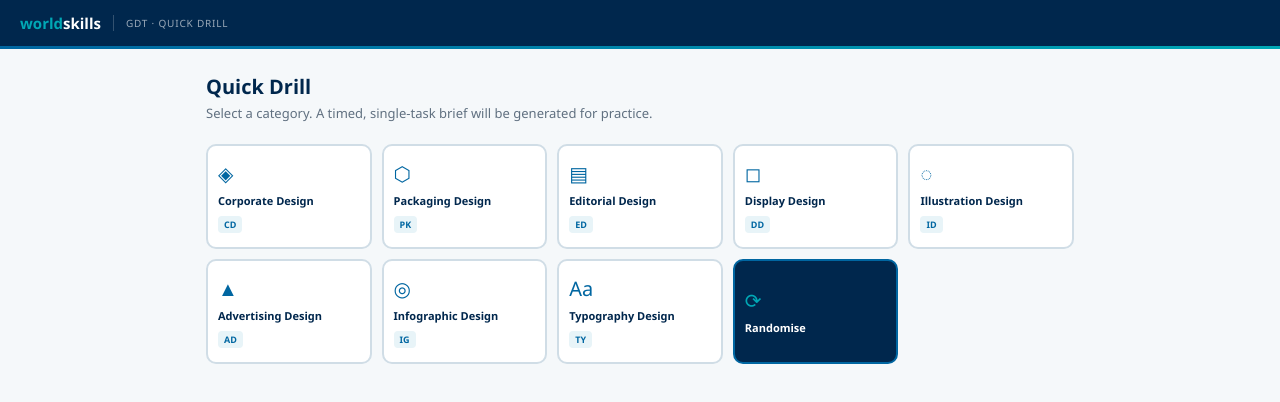
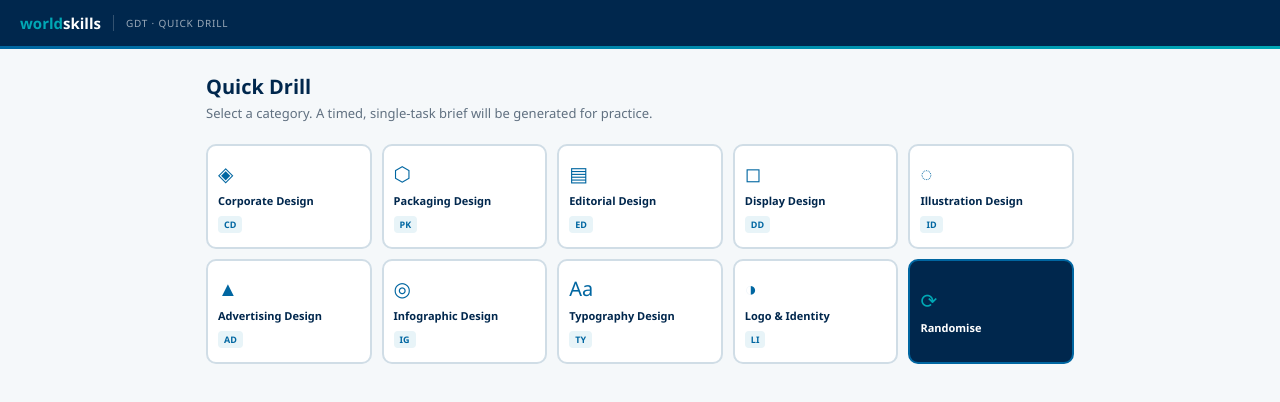
Before and after one commit to shawnyeofz-droid/wsc-gdt-drill, a React (Vite) app: page / in a window 1280 px wide. Shown: the top 402 px of the page. Built offline with nearby package versions, Linux system fonts and the light colour scheme; the HTML template or start-up script is replaced by a standard one.

Commit message:
Add Logo and Identity category

```diff
--- a/src/App.jsx
+++ b/src/App.jsx
@@ -16,6 +16,7 @@ const CATS = [
   {id:"advertising",label:"Advertising Design",code:"AD",icon:"▲"},
   {id:"infographic",label:"Infographic Design",code:"IG",icon:"◎"},
   {id:"typography",label:"Typography Design",code:"TY",icon:"Aa"},
+  {id:"logo",label:"Logo & Identity",code:"LI",icon:"◑"},
   {id:"random",label:"Randomise",code:"RD",icon:"⟳"},
 ];
 const REAL_CATS = CATS.filter(c => c.id !== "random");
```
